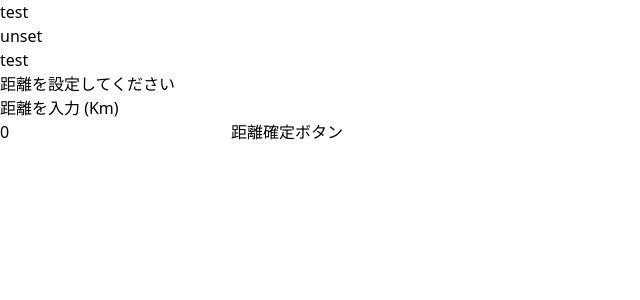
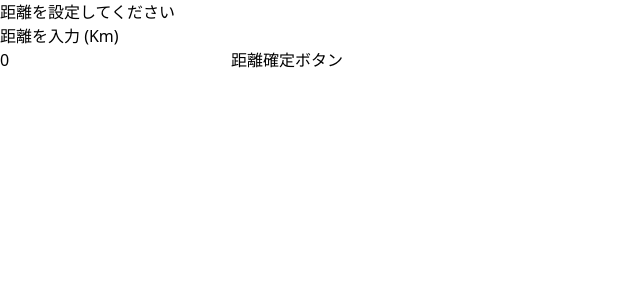
Before and after one commit to KEIDOROa/RouteRun, a React (Vite) app in the folder routerun-app/: page /home in a window 1280 px wide. Shown: the top 300 px of the page, without its empty margins (0-640 px from the left). Built offline with nearby package versions, Linux system fonts and the light colour scheme; no server answers.

Commit message:
Revert "env"

```diff
--- a/routerun-app/src/section/Home.jsx
+++ b/routerun-app/src/section/Home.jsx
@@ -41,9 +41,6 @@ export const Home = () => {
 
   return (
     <>
-      <p>test</p>
-      <p>{import.meta.env.VITE_GOOGLE_MAPS_API_KEY}</p>
-      <p>test</p>
       {!isNavigating ? (
         <>
           <h2>距離を設定してください</h2>
```
Also changed, not shown: 1 other file (tests, documents, lock files or other folders).
